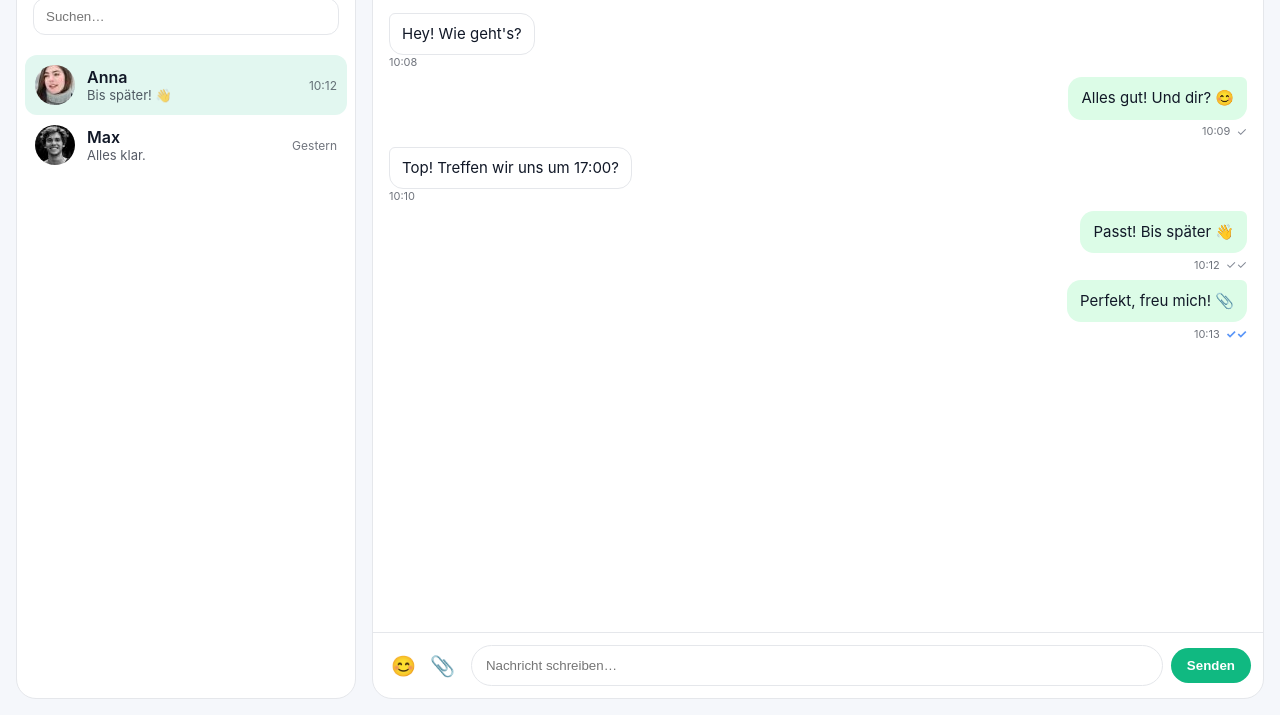
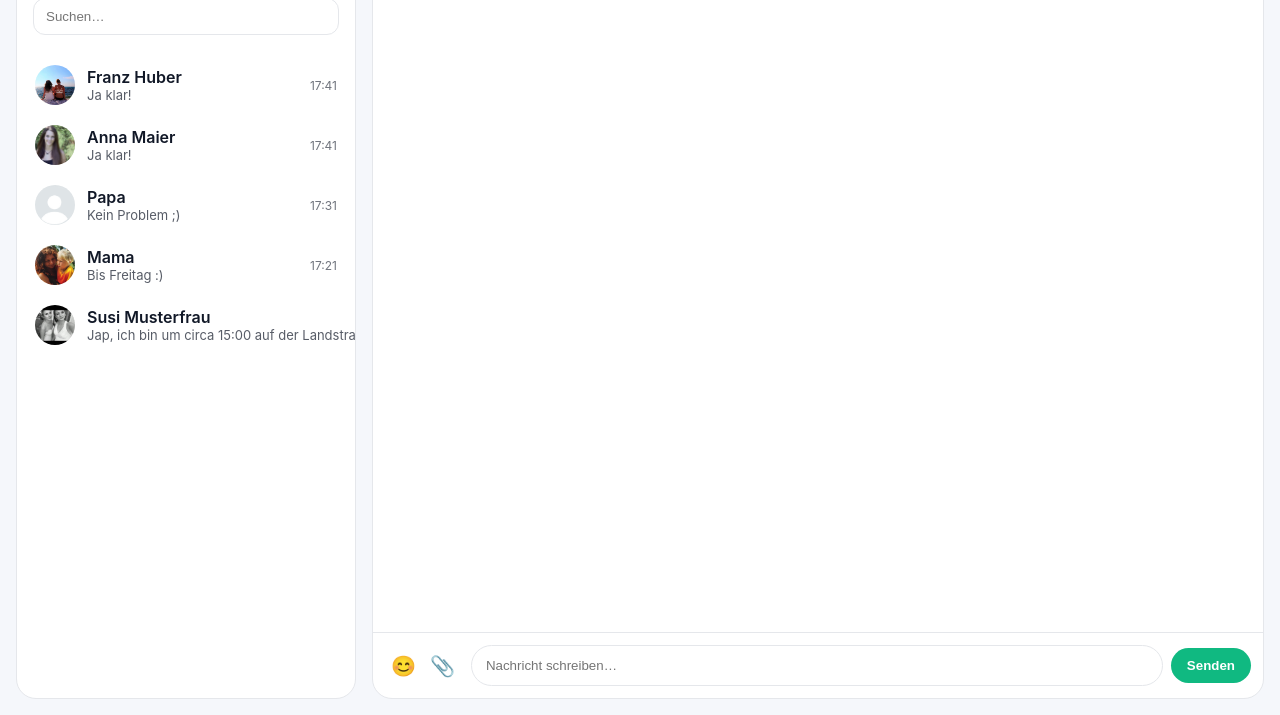
Before and after one commit to jschoenb/WEN3, a website with bundled scripts: page Uebung1 - WhatsApp/index.html in a window 1280 px wide. Shown: the part 85-800 px from the top of the page. Built offline with nearby package versions, Linux system fonts and the light colour scheme; files whose address does not match are found by name.

Commit message:
Implemented showing persons

```diff
--- a/Uebung1 - WhatsApp/index.html
+++ b/Uebung1 - WhatsApp/index.html
@@ -111,7 +111,7 @@
     </span>
   </template>
 
-  <!--<script type="module" src="js/main.js"></script>-->
+  <script type="module" src="js/main.js"></script>
 </body>
 
 </html>
--- a/Uebung1 - WhatsApp/js/contact.js
+++ b/Uebung1 - WhatsApp/js/contact.js
@@ -41,10 +41,29 @@ export default class Contact{
     }
 
     printContact () {
-        //TODO
+
+        let lastMsg = this.#messages[this.#messages.length - 1];
+        /*let text;
+        if(lastMsg=== undefined){
+            text = "";
+        } else {
+            text = lastMsg.text;
+        }*/
+        let text = lastMsg === undefined ? "" : lastMsg.text;
+        let time = lastMsg === undefined ? "" : lastMsg.time;
+
+        let html = `<li class="chatlist__item">
+            <img class="chatlist__avatar" src="${this.#img}" alt="${this.#name}"/>
+            <div class="chatlist__meta">
+                <div class="chatlist__name">${this.#name}</div>
+                <div class="chatlist__last">${text}</div>
+            </div>
+            <time class="chatlist__time">${time}</time>
+        </li>`;
+        document.querySelector(".chatlist").insertAdjacentHTML("afterbegin", html);
     }
 
-    printMessages(userId,parent,contactList){
+    printMessages(userId, parent, contactList) {
         //TODO
     }
 }
--- a/Uebung1 - WhatsApp/js/main.js
+++ b/Uebung1 - WhatsApp/js/main.js
@@ -1,7 +1,5 @@
-
+import WhatsApp from "./whatsapp.js";
 //some hack to get access from console
-import WhatsApp from "./whatsapp.js";
-
 window.whatsApp = new WhatsApp();
 
 /**
--- a/Uebung1 - WhatsApp/js/whatsapp.js
+++ b/Uebung1 - WhatsApp/js/whatsapp.js
@@ -43,7 +43,18 @@ export default class WhatsApp {
     }
 
     #loadFromJSON(){
-        //TODO
+        fetch("json/contacts.json").then(
+            res=>res.json()
+        ).then(data=>{
+            console.log(data);
+            this.#ownId = data.userId;
+            for(let jsonPerson of data.persons){
+                let person = new Person(jsonPerson);
+                this.#contactList.set(person.id, person);
+                this.#addMessageToContact(person,jsonPerson,false);
+            }
+            this.#printContactList();
+        })
     }
 
     #printContactList(){
```
